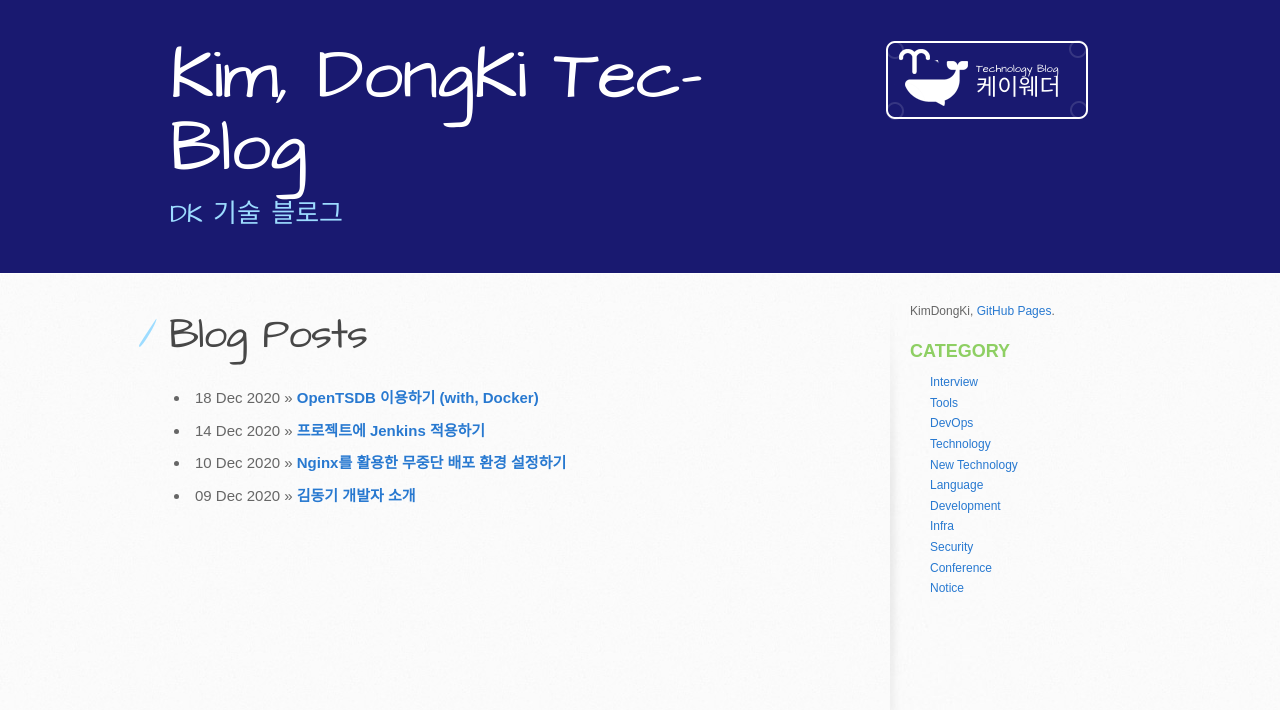
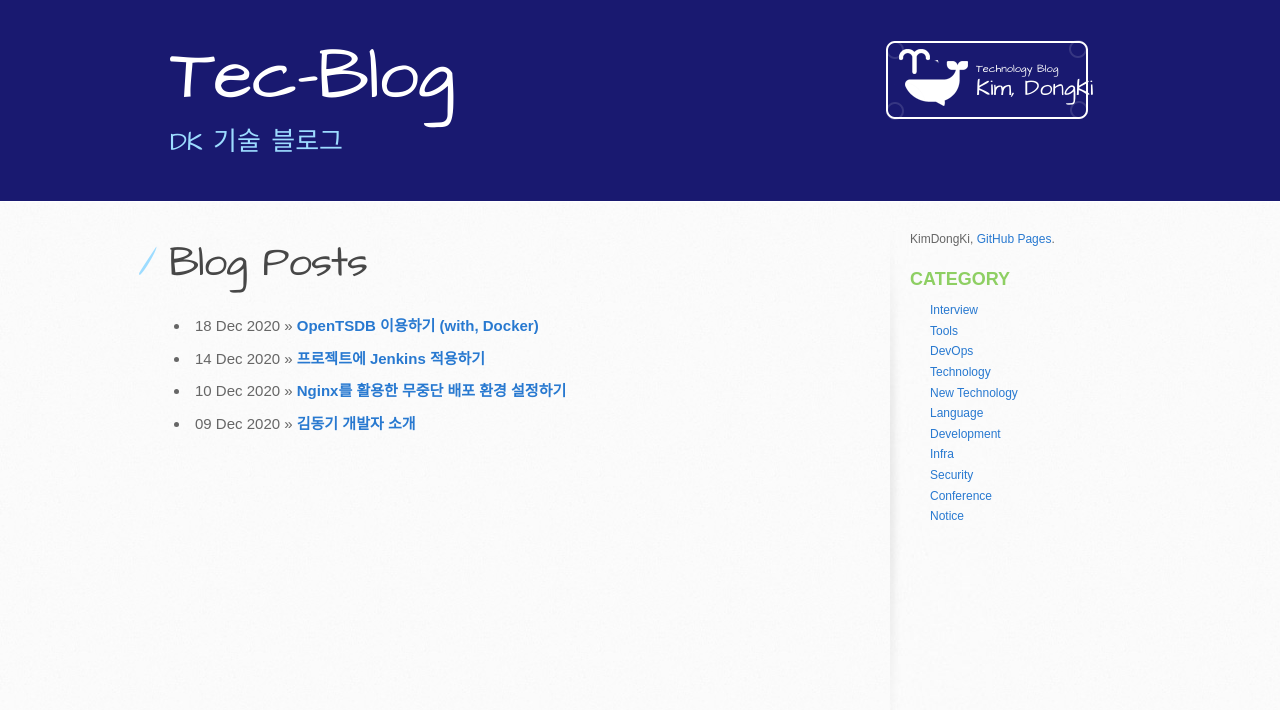
Before and after one commit to kdkrkwhr/kdkrkwhr.github.com, a Jekyll site: the page built from index.html, in a window 1280 px wide. Shown: the top 710 px of the page. Built offline with Jekyll 4.4.1, drawn with Linux system fonts in a browser that asks for light colours.

Commit message:
[update]

```diff
--- a/_config.yml
+++ b/_config.yml
@@ -1,6 +1,6 @@
 # Setup
 name:
-  Kim, DongKi Tec-Blog
+  Tec-Blog
 tagline:
   blog
 baseurl:
--- a/_layouts/default.html
+++ b/_layouts/default.html
@@ -22,7 +22,7 @@
       <div class="inner">
         <h1> {{ site.name }} </h1>
         <h2>DK 기술 블로그</h2>
-        <a href="https://kdkrkwhr.github.io" style="padding-left:90px;" class="button"><small>Technology Blog</small>케이웨더</a>
+        <a href="https://kdkrkwhr.github.io" style="padding-left:90px;" class="button"><small>Technology Blog</small>Kim, DongKi</a>
       </div>
     </header>
 
```
